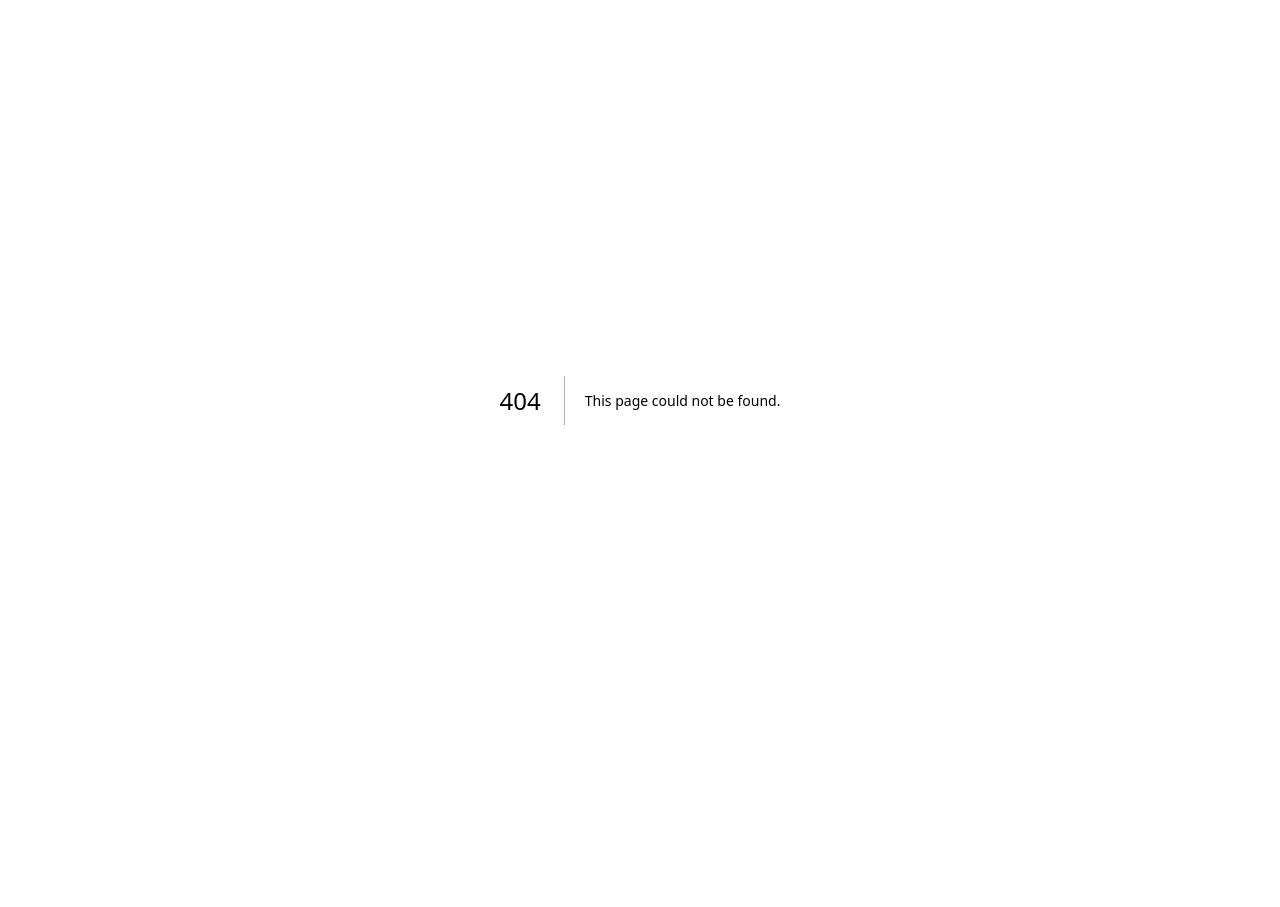
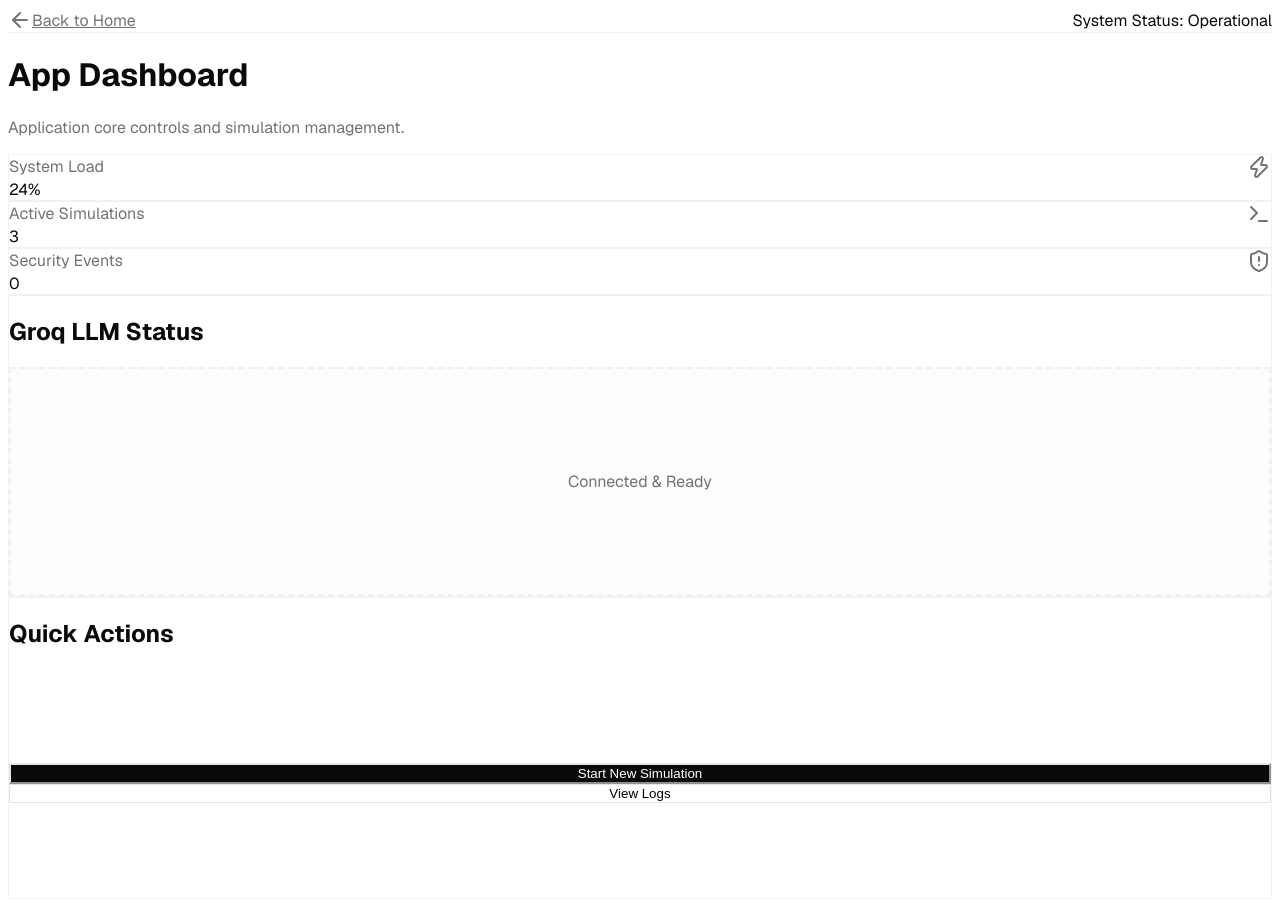
Before and after one commit to Malekse21/FNCT, a Next.js app: page /app in a window 1280 px wide. Before the commit this address had no page. Before the commit the page ends 800 px from the top, so only its background shows below. Built offline with nearby package versions, Linux system fonts and the light colour scheme.

Commit message:
feat: split routing into landing, muni dashboard, and app dashboard

```diff
--- /dev/null
+++ b/src/app/(dashboard)/app/page.tsx
@@ -0,0 +1,59 @@
+"use client";
+
+import { motion } from "framer-motion";
+import { Terminal, Zap, ShieldAlert } from "lucide-react";
+
+export default function AppDashboard() {
+  return (
+    <main className="flex-1 p-8">
+      <motion.div
+        initial={{ opacity: 0, y: 10 }}
+        animate={{ opacity: 1, y: 0 }}
+        transition={{ duration: 0.4 }}
+        className="max-w-5xl mx-auto space-y-8"
+      >
+        <div>
+          <h1 className="text-3xl font-bold tracking-tight">App Dashboard</h1>
+          <p className="text-muted-foreground mt-2">Application core controls and simulation management.</p>
+        </div>
+
+        <div className="grid gap-4 md:grid-cols-3">
+          {[
+            { title: "System Load", value: "24%", icon: Zap },
+            { title: "Active Simulations", value: "3", icon: Terminal },
+            { title: "Security Events", value: "0", icon: ShieldAlert },
+          ].map((stat, i) => (
+            <div key={i} className="border border-border/50 p-6 flex flex-col justify-between bg-card">
+              <div className="flex justify-between items-center mb-4">
+                <span className="text-sm font-medium text-muted-foreground">{stat.title}</span>
+                <stat.icon className="h-4 w-4 text-muted-foreground" />
+              </div>
+              <span className="text-3xl font-bold">{stat.value}</span>
+            </div>
+          ))}
+        </div>
+
+        <div className="grid gap-4 md:grid-cols-2">
+          <div className="border border-border/50 p-6 bg-card min-h-[300px] flex flex-col">
+            <h2 className="text-lg font-semibold mb-4">Groq LLM Status</h2>
+            <div className="flex-1 flex flex-col items-center justify-center border-2 border-dashed border-border/50 bg-muted/20">
+              <div className="w-3 h-3 rounded-full bg-green-500 mb-2 animate-pulse" />
+              <p className="text-sm text-muted-foreground">Connected & Ready</p>
+            </div>
+          </div>
+          <div className="border border-border/50 p-6 bg-card min-h-[300px] flex flex-col">
+            <h2 className="text-lg font-semibold mb-4">Quick Actions</h2>
+            <div className="flex-1 flex flex-col gap-3 justify-center">
+              <button className="bg-foreground text-background px-4 py-3 text-sm font-medium hover:bg-foreground/90 transition-colors">
+                Start New Simulation
+              </button>
+              <button className="bg-transparent border border-border px-4 py-3 text-sm font-medium hover:bg-muted transition-colors">
+                View Logs
+              </button>
+            </div>
+          </div>
+        </div>
+      </motion.div>
+    </main>
+  );
+}
--- /dev/null
+++ b/src/app/(dashboard)/layout.tsx
@@ -0,0 +1,28 @@
+import Link from "next/link";
+import { ArrowLeft } from "lucide-react";
+
+export default function DashboardLayout({
+  children,
+}: {
+  children: React.ReactNode;
+}) {
+  return (
+    <div className="min-h-screen bg-background text-foreground flex flex-col">
+      <header className="h-16 border-b border-border/40 flex items-center px-6 sticky top-0 bg-background/80 backdrop-blur-sm z-50">
+        <Link
+          href="/"
+          className="flex items-center text-sm font-medium text-muted-foreground hover:text-foreground transition-colors"
+        >
+          <ArrowLeft className="mr-2 h-4 w-4" />
+          Back to Home
+        </Link>
+        <div className="ml-auto flex items-center space-x-4">
+          <div className="text-sm font-medium tracking-tight">System Status: <span className="text-green-500">Operational</span></div>
+        </div>
+      </header>
+      <div className="flex-1 flex">
+        {children}
+      </div>
+    </div>
+  );
+}
--- /dev/null
+++ b/src/app/(dashboard)/muni/page.tsx
@@ -0,0 +1,45 @@
+"use client";
+
+import { motion } from "framer-motion";
+import { Activity, Database, Users } from "lucide-react";
+
+export default function MuniDashboard() {
+  return (
+    <main className="flex-1 p-8">
+      <motion.div
+        initial={{ opacity: 0, y: 10 }}
+        animate={{ opacity: 1, y: 0 }}
+        transition={{ duration: 0.4 }}
+        className="max-w-5xl mx-auto space-y-8"
+      >
+        <div>
+          <h1 className="text-3xl font-bold tracking-tight">Muni Dashboard</h1>
+          <p className="text-muted-foreground mt-2">Municipal oversight and metrics.</p>
+        </div>
+
+        <div className="grid gap-4 md:grid-cols-3">
+          {[
+            { title: "Total Users", value: "1,245", icon: Users },
+            { title: "Active Reports", value: "89", icon: Activity },
+            { title: "Data Nodes", value: "4", icon: Database },
+          ].map((stat, i) => (
+            <div key={i} className="border border-border/50 p-6 flex flex-col justify-between bg-card">
+              <div className="flex justify-between items-center mb-4">
+                <span className="text-sm font-medium text-muted-foreground">{stat.title}</span>
+                <stat.icon className="h-4 w-4 text-muted-foreground" />
+              </div>
+              <span className="text-3xl font-bold">{stat.value}</span>
+            </div>
+          ))}
+        </div>
+
+        <div className="border border-border/50 p-6 bg-card min-h-[400px] flex flex-col">
+          <h2 className="text-lg font-semibold mb-4">Recent Activity</h2>
+          <div className="flex-1 flex items-center justify-center border-2 border-dashed border-border/50 bg-muted/20">
+            <p className="text-sm text-muted-foreground">No recent activity to display.</p>
+          </div>
+        </div>
+      </motion.div>
+    </main>
+  );
+}
--- a/src/app/page.tsx
+++ b/src/app/page.tsx
@@ -1,101 +1,55 @@
-import Image from "next/image";
+"use client";
 
-export default function Home() {
+import { motion } from "framer-motion";
+import Link from "next/link";
+import { ArrowRight } from "lucide-react";
+import { Button } from "@/components/ui/button";
+
+export default function LandingPage() {
   return (
-    <div className="grid grid-rows-[20px_1fr_20px] items-center justify-items-center min-h-screen p-8 pb-20 gap-16 sm:p-20 font-[family-name:var(--font-geist-sans)]">
-      <main className="flex flex-col gap-8 row-start-2 items-center sm:items-start">
-        <Image
-          className="dark:invert"
-          src="https://nextjs.org/icons/next.svg"
-          alt="Next.js logo"
-          width={180}
-          height={38}
-          priority
-        />
-        <ol className="list-inside list-decimal text-sm text-center sm:text-left font-[family-name:var(--font-geist-mono)]">
-          <li className="mb-2">
-            Get started by editing{" "}
-            <code className="bg-black/[.05] dark:bg-white/[.06] px-1 py-0.5 rounded font-semibold">
-              src/app/page.tsx
-            </code>
-            .
-          </li>
-          <li>Save and see your changes instantly.</li>
-        </ol>
+    <div className="min-h-screen bg-background text-foreground flex flex-col">
+      <header className="p-6 flex justify-between items-center border-b border-border/40">
+        <div className="font-bold text-xl tracking-tight">LATEXO V4</div>
+        <nav className="flex gap-4">
+          <Link href="/muni" className="text-sm font-medium hover:underline underline-offset-4">
+            Muni Dashboard
+          </Link>
+          <Link href="/app" className="text-sm font-medium hover:underline underline-offset-4">
+            App Dashboard
+          </Link>
+        </nav>
+      </header>
 
-        <div className="flex gap-4 items-center flex-col sm:flex-row">
-          <a
-            className="rounded-full border border-solid border-transparent transition-colors flex items-center justify-center bg-foreground text-background gap-2 hover:bg-[#383838] dark:hover:bg-[#ccc] text-sm sm:text-base h-10 sm:h-12 px-4 sm:px-5"
-            href="https://vercel.com/new?utm_source=create-next-app&utm_medium=appdir-template-tw&utm_campaign=create-next-app"
-            target="_blank"
-            rel="noopener noreferrer"
-          >
-            <Image
-              className="dark:invert"
-              src="https://nextjs.org/icons/vercel.svg"
-              alt="Vercel logomark"
-              width={20}
-              height={20}
-            />
-            Deploy now
-          </a>
-          <a
-            className="rounded-full border border-solid border-black/[.08] dark:border-white/[.145] transition-colors flex items-center justify-center hover:bg-[#f2f2f2] dark:hover:bg-[#1a1a1a] hover:border-transparent text-sm sm:text-base h-10 sm:h-12 px-4 sm:px-5 sm:min-w-44"
-            href="https://nextjs.org/docs?utm_source=create-next-app&utm_medium=appdir-template-tw&utm_campaign=create-next-app"
-            target="_blank"
-            rel="noopener noreferrer"
-          >
-            Read our docs
-          </a>
-        </div>
+      <main className="flex-1 flex flex-col items-center justify-center p-6 text-center">
+        <motion.div
+          initial={{ opacity: 0, y: 20 }}
+          animate={{ opacity: 1, y: 0 }}
+          transition={{ duration: 0.5, ease: "easeOut" }}
+          className="max-w-3xl space-y-6"
+        >
+          <div className="inline-flex items-center rounded-full border px-2.5 py-0.5 text-xs font-semibold transition-colors focus:outline-none focus:ring-2 focus:ring-ring focus:ring-offset-2 border-transparent bg-secondary text-secondary-foreground hover:bg-secondary/80">
+            System Online
+          </div>
+          <h1 className="text-5xl sm:text-7xl font-bold tracking-tighter">
+            Brutalist. Minimal. Fast.
+          </h1>
+          <p className="text-lg text-muted-foreground max-w-2xl mx-auto">
+            Experience the next generation of our simulation engine. High contrast, zero distractions, built with pure focus in mind.
+          </p>
+          <div className="flex flex-col sm:flex-row gap-4 justify-center pt-8">
+            <Button asChild size="lg" className="rounded-none h-12 px-8">
+              <Link href="/muni">
+                Enter Muni <ArrowRight className="ml-2 h-4 w-4" />
+              </Link>
+            </Button>
+            <Button asChild variant="outline" size="lg" className="rounded-none h-12 px-8">
+              <Link href="/app">
+                Enter App
+              </Link>
+            </Button>
+          </div>
+        </motion.div>
       </main>
-      <footer className="row-start-3 flex gap-6 flex-wrap items-center justify-center">
-        <a
-          className="flex items-center gap-2 hover:underline hover:underline-offset-4"
-          href="https://nextjs.org/learn?utm_source=create-next-app&utm_medium=appdir-template-tw&utm_campaign=create-next-app"
-          target="_blank"
-          rel="noopener noreferrer"
-        >
-          <Image
-            aria-hidden
-            src="https://nextjs.org/icons/file.svg"
-            alt="File icon"
-            width={16}
-            height={16}
-          />
-          Learn
-        </a>
-        <a
-          className="flex items-center gap-2 hover:underline hover:underline-offset-4"
-          href="https://vercel.com/templates?framework=next.js&utm_source=create-next-app&utm_medium=appdir-template-tw&utm_campaign=create-next-app"
-          target="_blank"
-          rel="noopener noreferrer"
-        >
-          <Image
-            aria-hidden
-            src="https://nextjs.org/icons/window.svg"
-            alt="Window icon"
-            width={16}
-            height={16}
-          />
-          Examples
-        </a>
-        <a
-          className="flex items-center gap-2 hover:underline hover:underline-offset-4"
-          href="https://nextjs.org?utm_source=create-next-app&utm_medium=appdir-template-tw&utm_campaign=create-next-app"
-          target="_blank"
-          rel="noopener noreferrer"
-        >
-          <Image
-            aria-hidden
-            src="https://nextjs.org/icons/globe.svg"
-            alt="Globe icon"
-            width={16}
-            height={16}
-          />
-          Go to nextjs.org →
-        </a>
-      </footer>
     </div>
   );
 }
```
